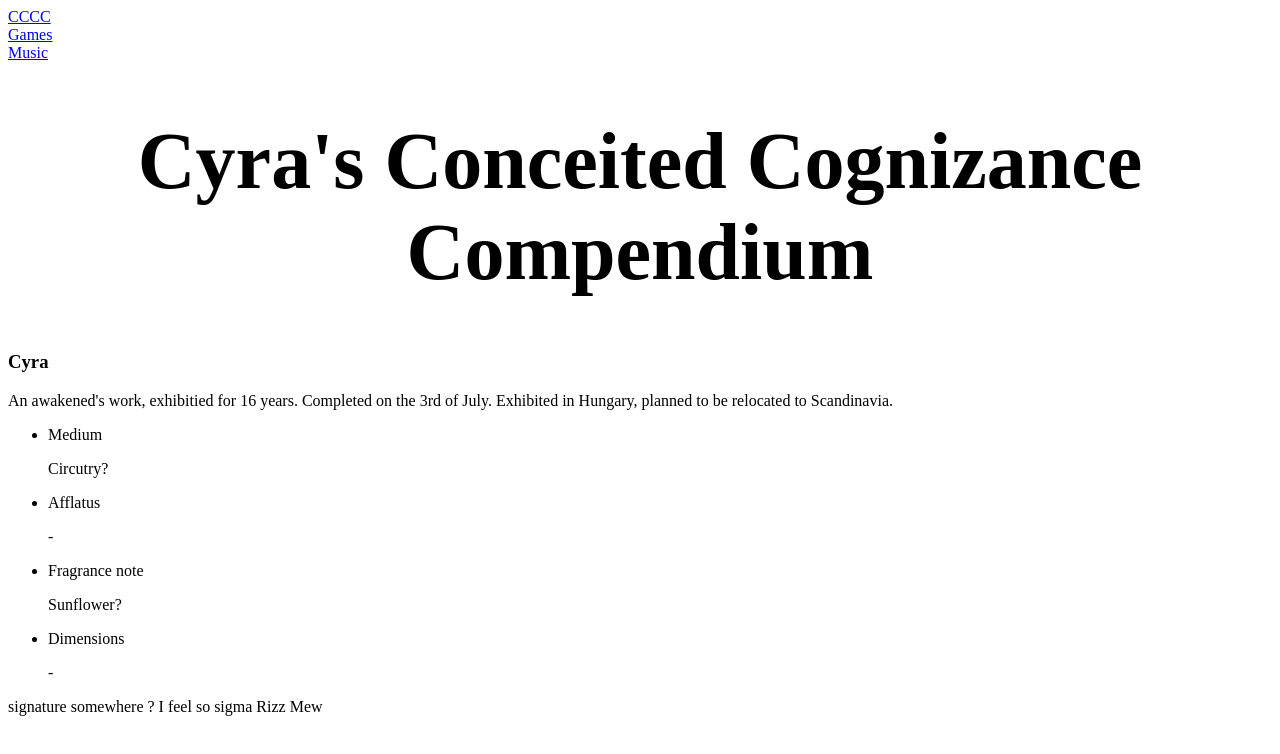
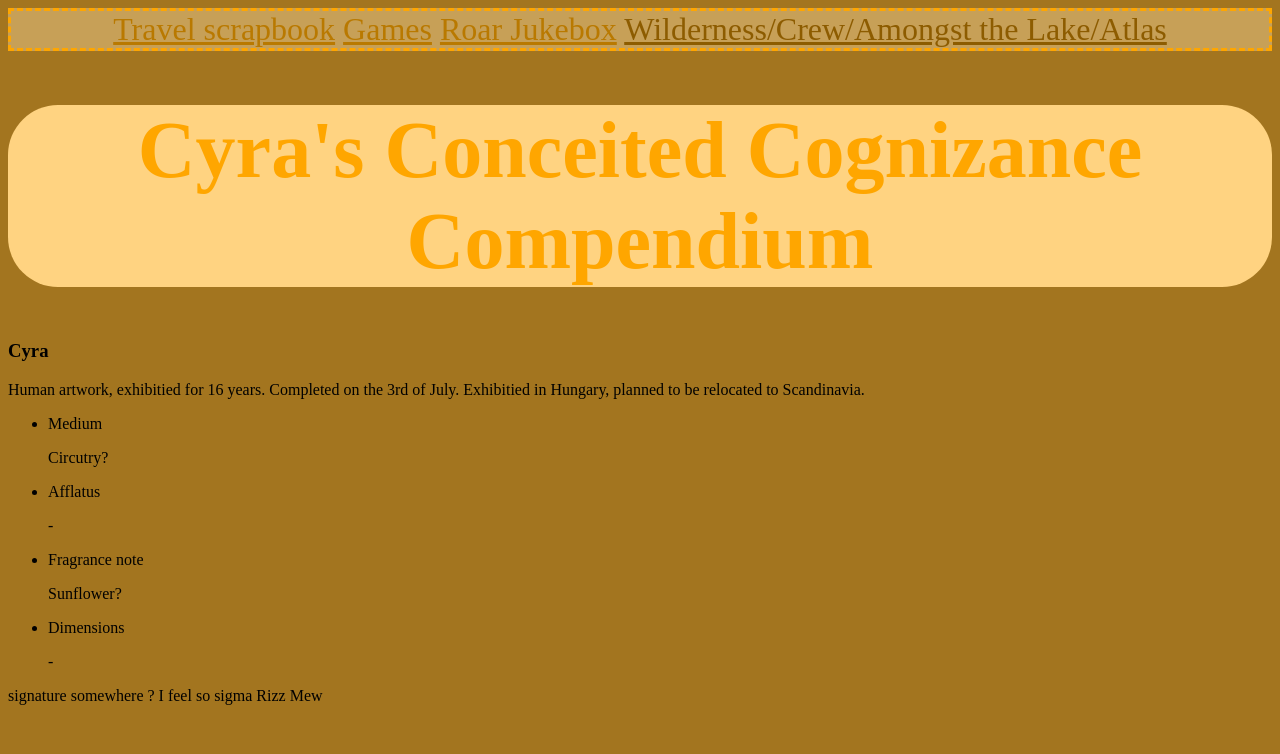
Before and after one commit to CyraSunshine/CCCC, a plain HTML site: page index.html in a window 1280 px wide. Drawn offline with Linux system fonts and the light colour scheme; a web font is replaced by a local one.

Commit message:
Style modifications.
Added nav and changed the names of the pages in it.
Added Bellota font to h1 elements.
Added some colours to the pages.

```diff
--- a/index.html
+++ b/index.html
@@ -2,19 +2,25 @@
 <html lang="en">
 <head>
     <link rel="stylesheet" href="style.css">
+
     <meta charset="UTF-8">
     <meta name="viewport" content="width=device-width, initial-scale=1.0">
-    <title>Introduction to the Storm</title> <!-- I have to consider this later, find a better word-->
+    <title>Introduction to the Storm</title> <!-- I have to consider this later, find a better word--> <!--Actually it sounds reverse1999 themed so ill keep maybe-->
+
+    <!-- ENTER THE SHOW-->
 </head>
 <body>
     <header>
-        <a href="index.html">CCCC</a><br>
-        <a href="games.html">Games</a><br>
-        <a href="music.html">Music</a><br>
+        <nav>
+            <a href="index.html">Travel scrapbook</a>
+            <a href="games.html">Games</a>
+            <a href="music.html">Roar Jukebox</a>
+            <a href="">Wilderness/Crew/Amongst the Lake/Atlas</a>
+        </nav>
         <h1>Cyra's Conceited Cognizance Compendium</h1>
     </header>
     <h3>Cyra</h3>
-    <p>An awakened's work, exhibitied for 16 years. Completed on the 3rd of July. Exhibited in Hungary, planned to be relocated to Scandinavia.</p>
+    <p>Human artwork, exhibitied for 16 years. Completed on the 3rd of July. Exhibitied in Hungary, planned to be relocated to Scandinavia.</p>
     <ul>
         <li>Medium</li>
         <p>Circutry?</p>
--- a/style.css
+++ b/style.css
@@ -1,4 +1,39 @@
 h1{
     text-align: center;
     font-size: 5em;
+    color : rgb(255, 166, 0);
+    font-family: Bellota;
+    background-color: rgb(255, 211, 129);
+    border-radius: 50px;
 }
+
+nav{
+    text-align: center;
+    font-size: 2em;
+    border: dashed 3px rgb(255, 166, 0);
+    background-color: rgb(199, 160, 87);
+}
+
+a:hover{
+    color: rgb(255, 166, 0);
+}
+
+a:visited{
+    color: rgb(141, 92, 0);
+}
+
+a{
+    color: rgb(185, 121, 0);
+}
+
+@font-face{
+    font-family: 'Bellota';
+    font-style: normal;
+    font-weight: 400;
+    src: url(https://fonts.gstatic.com/s/bellota/v16/MwQ2bhXl3_qEpiwAKJVbtQ.woff2) format('woff2');
+    unicode-range: U+0000-00FF, U+0131, U+0152-0153, U+02BB-02BC, U+02C6, U+02DA, U+02DC, U+0304, U+0308, U+0329, U+2000-206F, U+20AC, U+2122, U+2191, U+2193, U+2212, U+2215, U+FEFF, U+FFFD;
+}
+
+body{
+    background-color: rgb(163, 117, 31);
+}
```
Also changed, not shown: games.html (+6 -3 lines), music.html (+6 -3 lines).
